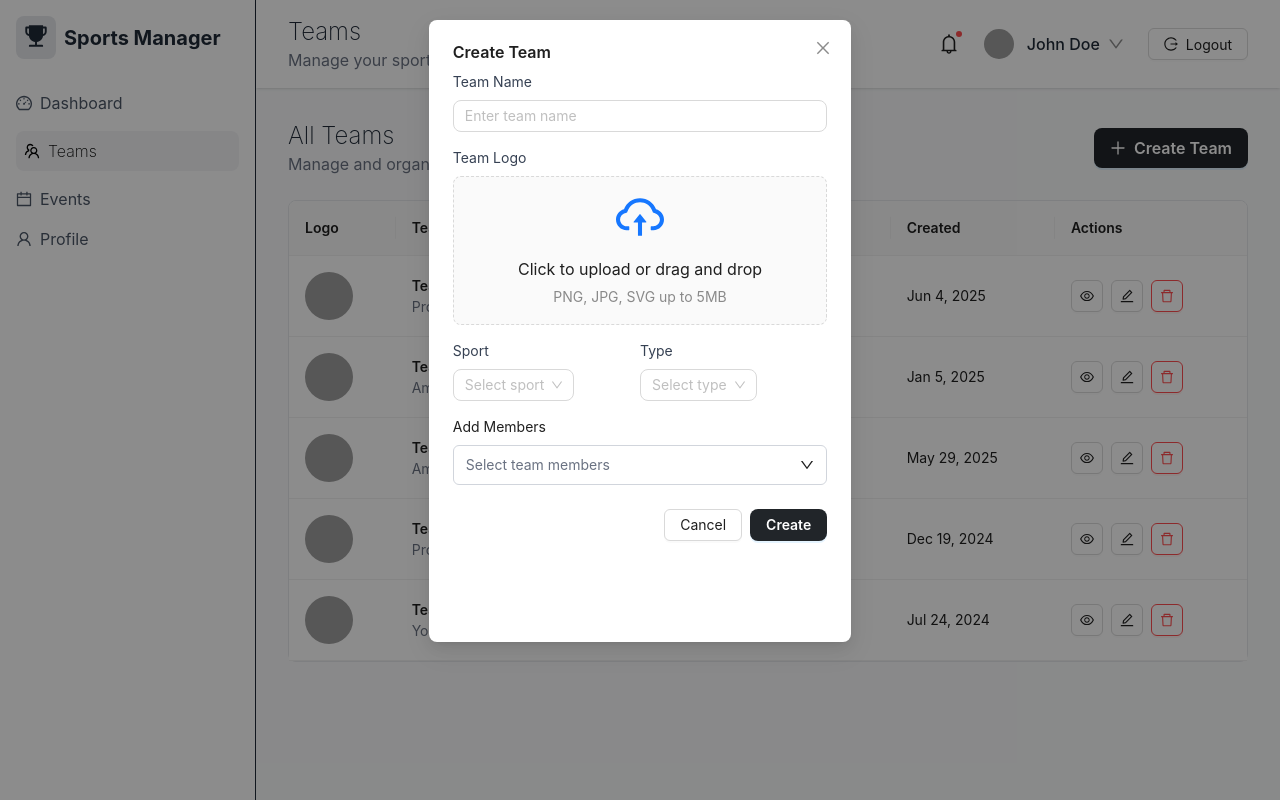
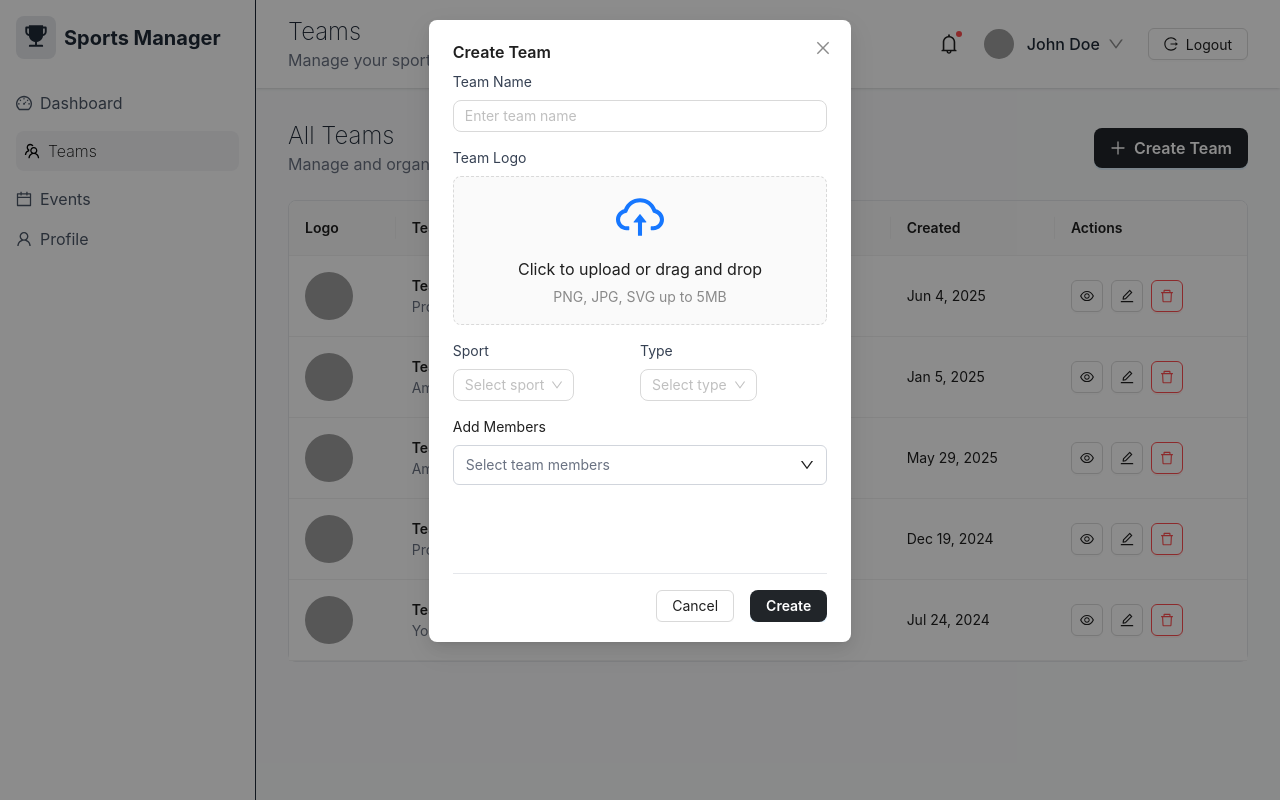
Before and after one commit to YamiDPhuong/sport-meet-frontend, a React (Vite) app: page /teams in a window 1280 px wide. Both pictures are taken after a click on the button "Create Team". Built offline with nearby package versions, Linux system fonts and the light colour scheme; grey boxes are pictures that could not be loaded.

Commit message:
style(team): update TeamForm design

```diff
--- a/src/features/team/TeamForm.tsx
+++ b/src/features/team/TeamForm.tsx
@@ -90,7 +90,8 @@ const TeamForm: React.FC<TeamFormProps> = ( {
 
 
     return (
-        <Form form={form} onFinish={handleSubmit}>
+        <Form form={form} onFinish={handleSubmit} className="flex flex-col h-full">
+            <div className="flex-1">
                 <Field name="teamName" rules={[ { required: true, message: 'Please enter team name' } ]}>
                     {( control, meta ) => (
                         <FormItem
@@ -156,8 +157,9 @@ const TeamForm: React.FC<TeamFormProps> = ( {
                     label="Add Members"
                     placeholder="Search members..."
                 />
+            </div>
 
-            <div style={{ marginTop: 24, display: 'flex', justifyContent: 'flex-end', gap: 8 }}>
+            <div className='flex justify-end gap-4 pt-4 mt-4 border-t border-gray-200'>
                 <Button onClick={onCancel}>
                     Cancel
                 </Button>
```
Lines whose indentation alone changed are shown as unchanged.
